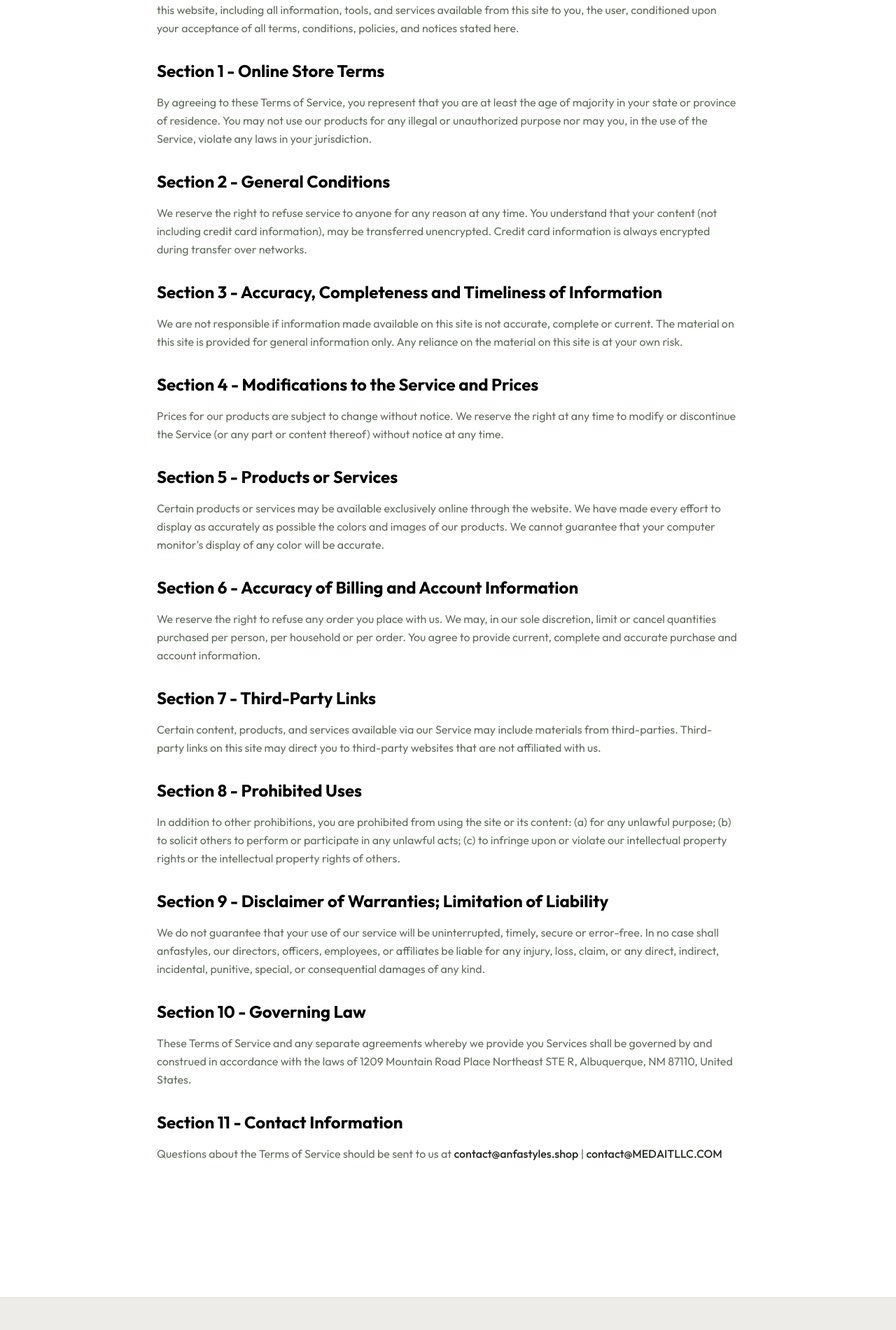
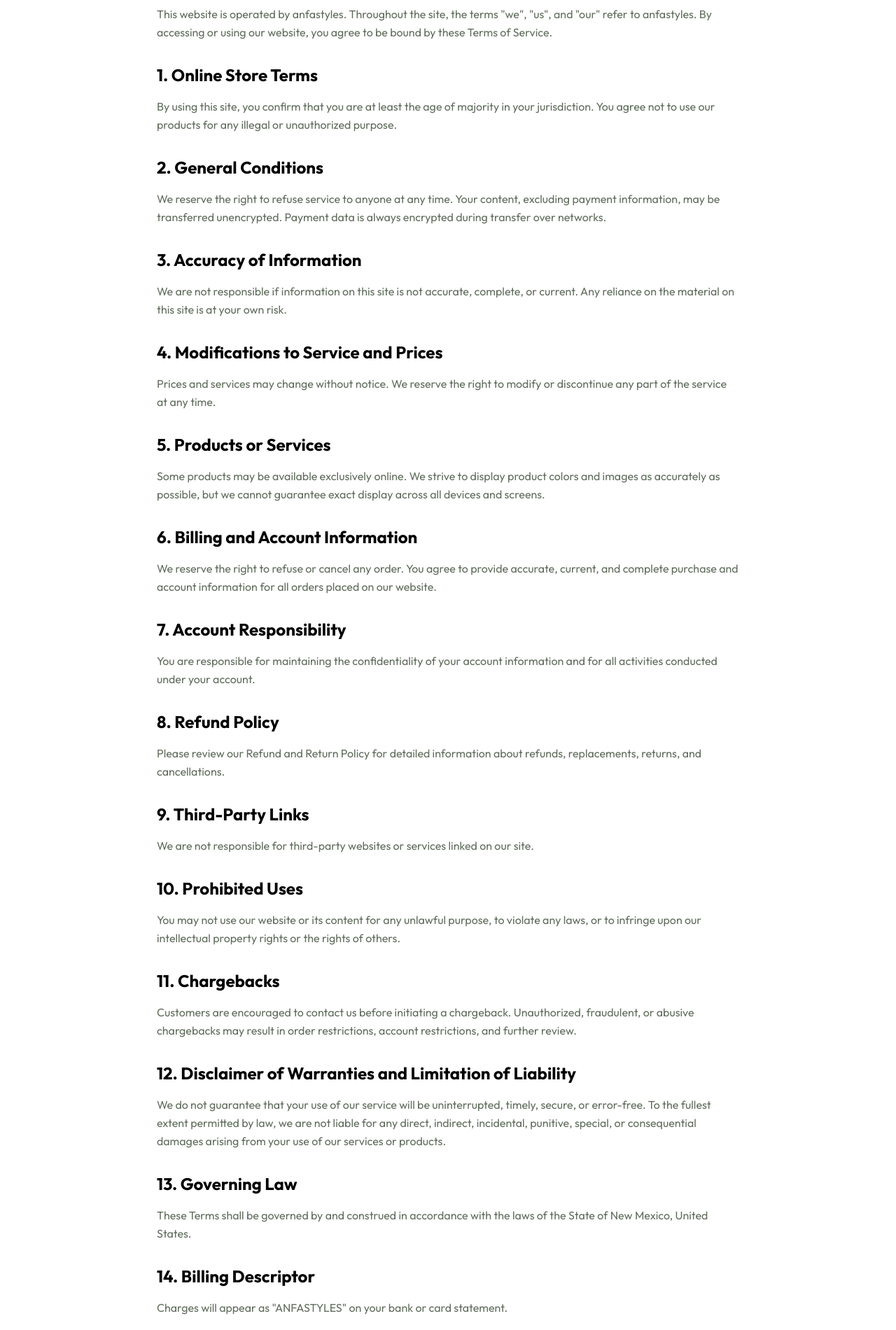
Before and after one commit to medamineaitaich/anfastyles-web, a React (Vite) app: page /terms in a window 1280 px wide. Shown: the part 422-2322 px from the top of the page at 70% size. Built offline with nearby package versions, Linux system fonts and the light colour scheme; no server answers; the HTML template or start-up script is replaced by a standard one.

Commit message:
chore(legal): update terms of service (Mar 28, 2026)

```diff
--- a/src/pages/TermsPage.jsx
+++ b/src/pages/TermsPage.jsx
@@ -27,115 +27,139 @@ const TermsPage = () => {
           </h1>
 
           <div className="prose prose-lg max-w-none">
-            <p className="mb-2 text-muted-foreground">anfastyles.shop (MEDAIT LLC)</p>
+            <p className="mb-2 text-muted-foreground">anfastyles (MEDAIT LLC)</p>
+            <p className="mb-2 text-muted-foreground">Last Updated: March 28, 2026</p>
             <p className="mb-6 text-muted-foreground">English Version</p>
 
             <section className="mb-8">
               <h2 className="text-2xl font-bold mb-4">Overview</h2>
               <p className="text-muted-foreground leading-relaxed mb-4">
-                This website is operated by anfastyles. Throughout the site, the terms &quot;we&quot;, &quot;us&quot;
-                and &quot;our&quot; refer to anfastyles. We offer this website, including all information, tools, and
-                services available from this site to you, the user, conditioned upon your acceptance of all terms,
-                conditions, policies, and notices stated here.
+                This website is operated by anfastyles. Throughout the site, the terms &quot;we&quot;, &quot;us&quot;,
+                and &quot;our&quot; refer to anfastyles. By accessing or using our website, you agree to be bound by
+                these Terms of Service.
               </p>
             </section>
 
             <section className="mb-8">
-              <h2 className="text-2xl font-bold mb-4">Section 1 - Online Store Terms</h2>
+              <h2 className="text-2xl font-bold mb-4">1. Online Store Terms</h2>
               <p className="text-muted-foreground leading-relaxed mb-4">
-                By agreeing to these Terms of Service, you represent that you are at least the age of majority in
-                your state or province of residence. You may not use our products for any illegal or unauthorized
-                purpose nor may you, in the use of the Service, violate any laws in your jurisdiction.
+                By using this site, you confirm that you are at least the age of majority in your jurisdiction. You
+                agree not to use our products for any illegal or unauthorized purpose.
               </p>
             </section>
 
             <section className="mb-8">
-              <h2 className="text-2xl font-bold mb-4">Section 2 - General Conditions</h2>
+              <h2 className="text-2xl font-bold mb-4">2. General Conditions</h2>
               <p className="text-muted-foreground leading-relaxed mb-4">
-                We reserve the right to refuse service to anyone for any reason at any time. You understand that your
-                content (not including credit card information), may be transferred unencrypted. Credit card
-                information is always encrypted during transfer over networks.
+                We reserve the right to refuse service to anyone at any time. Your content, excluding payment
+                information, may be transferred unencrypted. Payment data is always encrypted during transfer over
+                networks.
               </p>
             </section>
 
             <section className="mb-8">
-              <h2 className="text-2xl font-bold mb-4">Section 3 - Accuracy, Completeness and Timeliness of Information</h2>
+              <h2 className="text-2xl font-bold mb-4">3. Accuracy of Information</h2>
               <p className="text-muted-foreground leading-relaxed mb-4">
-                We are not responsible if information made available on this site is not accurate, complete or
-                current. The material on this site is provided for general information only. Any reliance on the
-                material on this site is at your own risk.
+                We are not responsible if information on this site is not accurate, complete, or current. Any reliance
+                on the material on this site is at your own risk.
               </p>
             </section>
 
             <section className="mb-8">
-              <h2 className="text-2xl font-bold mb-4">Section 4 - Modifications to the Service and Prices</h2>
+              <h2 className="text-2xl font-bold mb-4">4. Modifications to Service and Prices</h2>
               <p className="text-muted-foreground leading-relaxed mb-4">
-                Prices for our products are subject to change without notice. We reserve the right at any time to
-                modify or discontinue the Service (or any part or content thereof) without notice at any time.
+                Prices and services may change without notice. We reserve the right to modify or discontinue any part
+                of the service at any time.
               </p>
             </section>
 
             <section className="mb-8">
-              <h2 className="text-2xl font-bold mb-4">Section 5 - Products or Services</h2>
+              <h2 className="text-2xl font-bold mb-4">5. Products or Services</h2>
               <p className="text-muted-foreground leading-relaxed mb-4">
-                Certain products or services may be available exclusively online through the website. We have made
-                every effort to display as accurately as possible the colors and images of our products. We cannot
-                guarantee that your computer monitor's display of any color will be accurate.
+                Some products may be available exclusively online. We strive to display product colors and images as
+                accurately as possible, but we cannot guarantee exact display across all devices and screens.
               </p>
             </section>
 
             <section className="mb-8">
-              <h2 className="text-2xl font-bold mb-4">Section 6 - Accuracy of Billing and Account Information</h2>
+              <h2 className="text-2xl font-bold mb-4">6. Billing and Account Information</h2>
               <p className="text-muted-foreground leading-relaxed mb-4">
-                We reserve the right to refuse any order you place with us. We may, in our sole discretion, limit or
-                cancel quantities purchased per person, per household or per order. You agree to provide current,
-                complete and accurate purchase and account information.
+                We reserve the right to refuse or cancel any order. You agree to provide accurate, current, and
+                complete purchase and account information for all orders placed on our website.
               </p>
             </section>
 
             <section className="mb-8">
-              <h2 className="text-2xl font-bold mb-4">Section 7 - Third-Party Links</h2>
+              <h2 className="text-2xl font-bold mb-4">7. Account Responsibility</h2>
               <p className="text-muted-foreground leading-relaxed mb-4">
-                Certain content, products, and services available via our Service may include materials from
-                third-parties. Third-party links on this site may direct you to third-party websites that are not
-                affiliated with us.
+                You are responsible for maintaining the confidentiality of your account information and for all
+                activities conducted under your account.
               </p>
             </section>
 
             <section className="mb-8">
-              <h2 className="text-2xl font-bold mb-4">Section 8 - Prohibited Uses</h2>
+              <h2 className="text-2xl font-bold mb-4">8. Refund Policy</h2>
               <p className="text-muted-foreground leading-relaxed mb-4">
-                In addition to other prohibitions, you are prohibited from using the site or its content: (a) for any
-                unlawful purpose; (b) to solicit others to perform or participate in any unlawful acts; (c) to
-                infringe upon or violate our intellectual property rights or the intellectual property rights of
-                others.
+                Please review our Refund and Return Policy for detailed information about refunds, replacements,
+                returns, and cancellations.
               </p>
             </section>
 
             <section className="mb-8">
-              <h2 className="text-2xl font-bold mb-4">Section 9 - Disclaimer of Warranties; Limitation of Liability</h2>
+              <h2 className="text-2xl font-bold mb-4">9. Third-Party Links</h2>
               <p className="text-muted-foreground leading-relaxed mb-4">
-                We do not guarantee that your use of our service will be uninterrupted, timely, secure or error-free.
-                In no case shall anfastyles, our directors, officers, employees, or affiliates be liable for any
-                injury, loss, claim, or any direct, indirect, incidental, punitive, special, or consequential damages
-                of any kind.
+                We are not responsible for third-party websites or services linked on our site.
               </p>
             </section>
 
             <section className="mb-8">
-              <h2 className="text-2xl font-bold mb-4">Section 10 - Governing Law</h2>
+              <h2 className="text-2xl font-bold mb-4">10. Prohibited Uses</h2>
               <p className="text-muted-foreground leading-relaxed mb-4">
-                These Terms of Service and any separate agreements whereby we provide you Services shall be governed
-                by and construed in accordance with the laws of 1209 Mountain Road Place Northeast STE R, Albuquerque,
-                NM 87110, United States.
+                You may not use our website or its content for any unlawful purpose, to violate any laws, or to
+                infringe upon our intellectual property rights or the rights of others.
               </p>
             </section>
 
             <section className="mb-8">
-              <h2 className="text-2xl font-bold mb-4">Section 11 - Contact Information</h2>
+              <h2 className="text-2xl font-bold mb-4">11. Chargebacks</h2>
+              <p className="text-muted-foreground leading-relaxed mb-4">
+                Customers are encouraged to contact us before initiating a chargeback. Unauthorized, fraudulent, or
+                abusive chargebacks may result in order restrictions, account restrictions, and further review.
+              </p>
+            </section>
+
+            <section className="mb-8">
+              <h2 className="text-2xl font-bold mb-4">12. Disclaimer of Warranties and Limitation of Liability</h2>
+              <p className="text-muted-foreground leading-relaxed mb-4">
+                We do not guarantee that your use of our service will be uninterrupted, timely, secure, or error-free.
+                To the fullest extent permitted by law, we are not liable for any direct, indirect, incidental,
+                punitive, special, or consequential damages arising from your use of our services or products.
+              </p>
+            </section>
+
+            <section className="mb-8">
+              <h2 className="text-2xl font-bold mb-4">13. Governing Law</h2>
+              <p className="text-muted-foreground leading-relaxed mb-4">
+                These Terms shall be governed by and construed in accordance with the laws of the State of New Mexico,
+                United States.
+              </p>
+            </section>
+
+            <section className="mb-8">
+              <h2 className="text-2xl font-bold mb-4">14. Billing Descriptor</h2>
+              <p className="text-muted-foreground leading-relaxed mb-4">
+                Charges will appear as &quot;ANFASTYLES&quot; on your bank or card statement.
+              </p>
+            </section>
+
+            <section className="mb-8">
+              <h2 className="text-2xl font-bold mb-4">15. Contact Information</h2>
+              <p className="text-muted-foreground leading-relaxed mb-2">
+                For any questions regarding these Terms of Service, contact us at:
+              </p>
               <p className="text-muted-foreground leading-relaxed">
-                Questions about the Terms of Service should be sent to us at{' '}
-                <span className="font-medium text-foreground">contact@anfastyles.shop</span> |{' '}
+                <span className="font-medium text-foreground">contact@anfastyles.shop</span>
+                <br />
                 <span className="font-medium text-foreground">contact@MEDAITLLC.COM</span>
               </p>
             </section>
```
